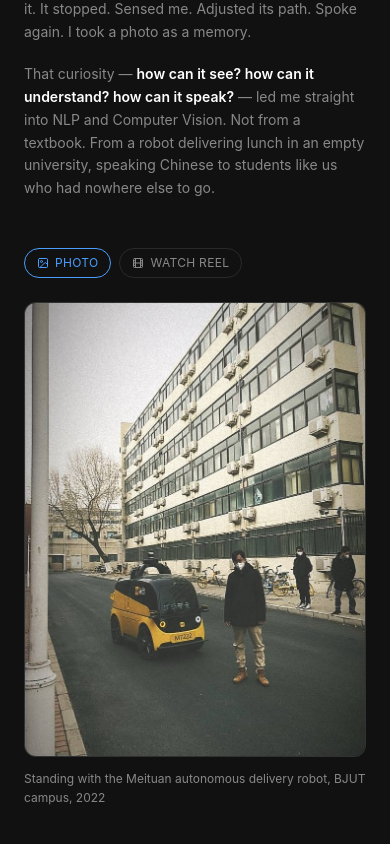
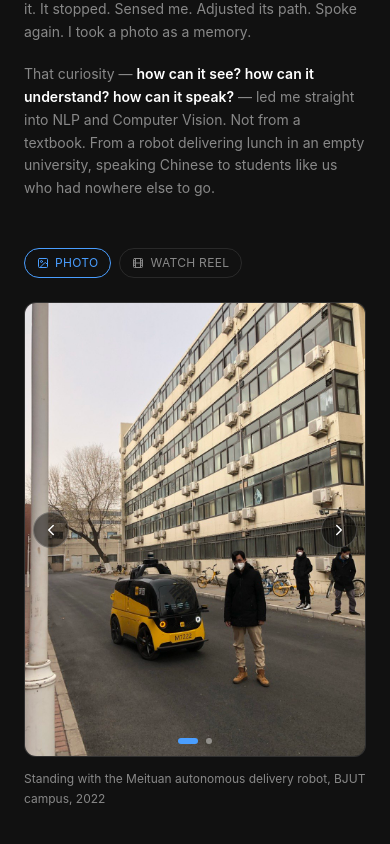
Before and after one commit to NityaSu/Publix, a Nuxt app: page / in a window 390 px wide. Shown: the part 2873-3717 px from the top of the page. Built offline with nearby package versions, Linux system fonts and the light colour scheme; a web font is replaced by a local one.

Commit message:
Enhance MediaSection component with photo carousel functionality; add swipe support, navigation buttons, and dynamic photo captions. Introduce new photo assets for improved visual content.

```diff
--- a/component/MediaSection.vue
+++ b/component/MediaSection.vue
@@ -1,7 +1,7 @@
 <script setup lang="ts">
 import { ref, computed } from 'vue';
-import { Film, Image as ImageIcon, Play } from 'lucide-vue-next';
-import { useIntersectionObserver } from '@vueuse/core';
+import { Film, Image as ImageIcon, Play, ChevronLeft, ChevronRight } from 'lucide-vue-next';
+import { useIntersectionObserver, useSwipe } from '@vueuse/core';
 import { useNavigationStore, type MediaFilter } from '~/stores/navigationStore';
 
 interface FilterOption {
@@ -23,6 +23,12 @@ interface QuoteLine {
 type StoryBlock =
   | { type: 'text'; html: string }
   | { type: 'quote'; lines: QuoteLine[] };
+
+interface PhotoSlide {
+  src: string;
+  alt: string;
+  caption: string;
+}
 
 const storyBlocks: StoryBlock[] = [
   {
@@ -70,10 +76,50 @@ const showVideo = computed(
 
 // Bound dynamically (not literal template strings) so Vite treats these as
 // runtime public-folder URLs instead of trying to statically resolve/bundle them.
-const photoSrc = ref('/assets/images/meituan-robot.jpg');
+const photos: PhotoSlide[] = [
+  {
+    src: '/assets/images/meituan-robot.jpg',
+    alt: 'Standing with the Meituan autonomous delivery robot, BJUT campus, 2022',
+    caption: 'Standing with the Meituan autonomous delivery robot, BJUT campus, 2022',
+  },
+  {
+    src: '/assets/images/meituan-robot2.jpg',
+    alt: 'Meituan autonomous delivery robot up close, BJUT campus, 2022',
+    caption: 'Up close with the Meituan delivery robot, BJUT campus, 2022',
+  },
+];
+
+const photoIndex = ref(0);
+const currentPhoto = computed(() => photos[photoIndex.value]!);
+const photoFailed = ref(false);
+
+const photoSwipeRef = ref<HTMLElement | null>(null);
+
+const nextPhoto = () => {
+  photoFailed.value = false;
+  photoIndex.value = (photoIndex.value + 1) % photos.length;
+};
+
+const prevPhoto = () => {
+  photoFailed.value = false;
+  photoIndex.value = (photoIndex.value - 1 + photos.length) % photos.length;
+};
+
+const goToPhoto = (index: number) => {
+  if (index === photoIndex.value) return;
+  photoFailed.value = false;
+  photoIndex.value = index;
+};
+
+useSwipe(photoSwipeRef, {
+  threshold: 40,
+  onSwipeEnd(_e, direction) {
+    if (direction === 'left') nextPhoto();
+    if (direction === 'right') prevPhoto();
+  },
+});
+
 const videoSrc = ref('/assets/videos/meituan-reel.mp4');
-
-const photoFailed = ref(false);
 const videoFailed = ref(false);
 
 const videoRef = ref<HTMLVideoElement | null>(null);
@@ -157,12 +203,20 @@ useIntersectionObserver(
 
         <div class="flex flex-col gap-8">
           <div v-if="showPhoto">
-            <div class="group relative rounded-xl overflow-hidden border border-white/10 hover:border-accent/50 transition-colors duration-300 bg-surface">
+            <div
+              ref="photoSwipeRef"
+              class="group relative rounded-xl overflow-hidden border border-white/10 hover:border-accent/50 transition-colors duration-300 bg-surface touch-pan-y select-none"
+              role="region"
+              aria-roledescription="carousel"
+              aria-label="Meituan robot photos"
+            >
               <img
                 v-if="!photoFailed"
-                :src="photoSrc"
-                alt="Standing with the Meituan autonomous delivery robot, BJUT campus, 2022"
-                class="w-full h-auto max-h-[520px] object-contain"
+                :key="currentPhoto.src"
+                :src="currentPhoto.src"
+                :alt="currentPhoto.alt"
+                class="w-full h-auto max-h-[520px] object-contain transition-opacity duration-300"
+                draggable="false"
                 @error="photoFailed = true"
               />
               <div
@@ -172,9 +226,39 @@ useIntersectionObserver(
                 <ImageIcon :size="32" class="text-accent/60" />
                 <span class="text-xs uppercase tracking-widest text-muted">Photo</span>
               </div>
+
+              <button
+                type="button"
+                aria-label="Previous photo"
+                class="absolute left-2 top-1/2 -translate-y-1/2 h-9 w-9 rounded-full border border-white/20 bg-black/50 text-white flex items-center justify-center opacity-100 md:opacity-0 md:group-hover:opacity-100 transition-opacity duration-300 hover:bg-black/70 hover:border-accent/50"
+                @click="prevPhoto"
+              >
+                <ChevronLeft :size="18" />
+              </button>
+              <button
+                type="button"
+                aria-label="Next photo"
+                class="absolute right-2 top-1/2 -translate-y-1/2 h-9 w-9 rounded-full border border-white/20 bg-black/50 text-white flex items-center justify-center opacity-100 md:opacity-0 md:group-hover:opacity-100 transition-opacity duration-300 hover:bg-black/70 hover:border-accent/50"
+                @click="nextPhoto"
+              >
+                <ChevronRight :size="18" />
+              </button>
+
+              <div class="absolute bottom-3 left-1/2 -translate-x-1/2 flex items-center gap-2">
+                <button
+                  v-for="(photo, index) in photos"
+                  :key="photo.src"
+                  type="button"
+                  class="h-1.5 rounded-full transition-all duration-300"
+                  :class="index === photoIndex ? 'w-5 bg-accent' : 'w-1.5 bg-white/40 hover:bg-white/70'"
+                  :aria-label="`Go to photo ${index + 1}`"
+                  :aria-current="index === photoIndex ? 'true' : undefined"
+                  @click="goToPhoto(index)"
+                />
+              </div>
             </div>
             <p class="mt-3 text-xs md:text-sm text-muted leading-relaxed">
-              Standing with the Meituan autonomous delivery robot, BJUT campus, 2022
+              {{ currentPhoto.caption }}
             </p>
           </div>
 
```
Also changed, not shown: public/assets/images/meituan-robot.jpg, public/assets/images/meituan-robot2.jpg (added).
